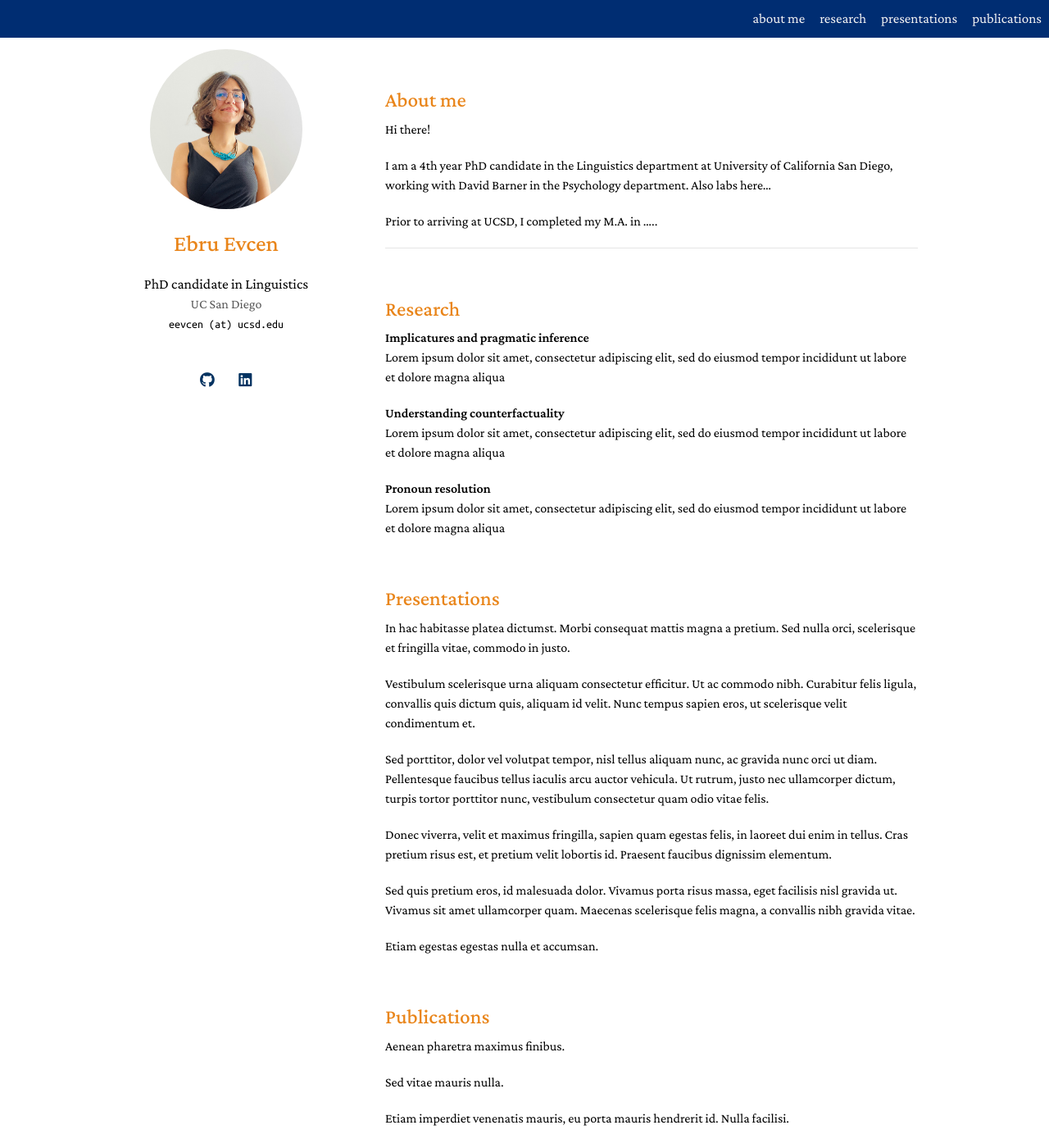
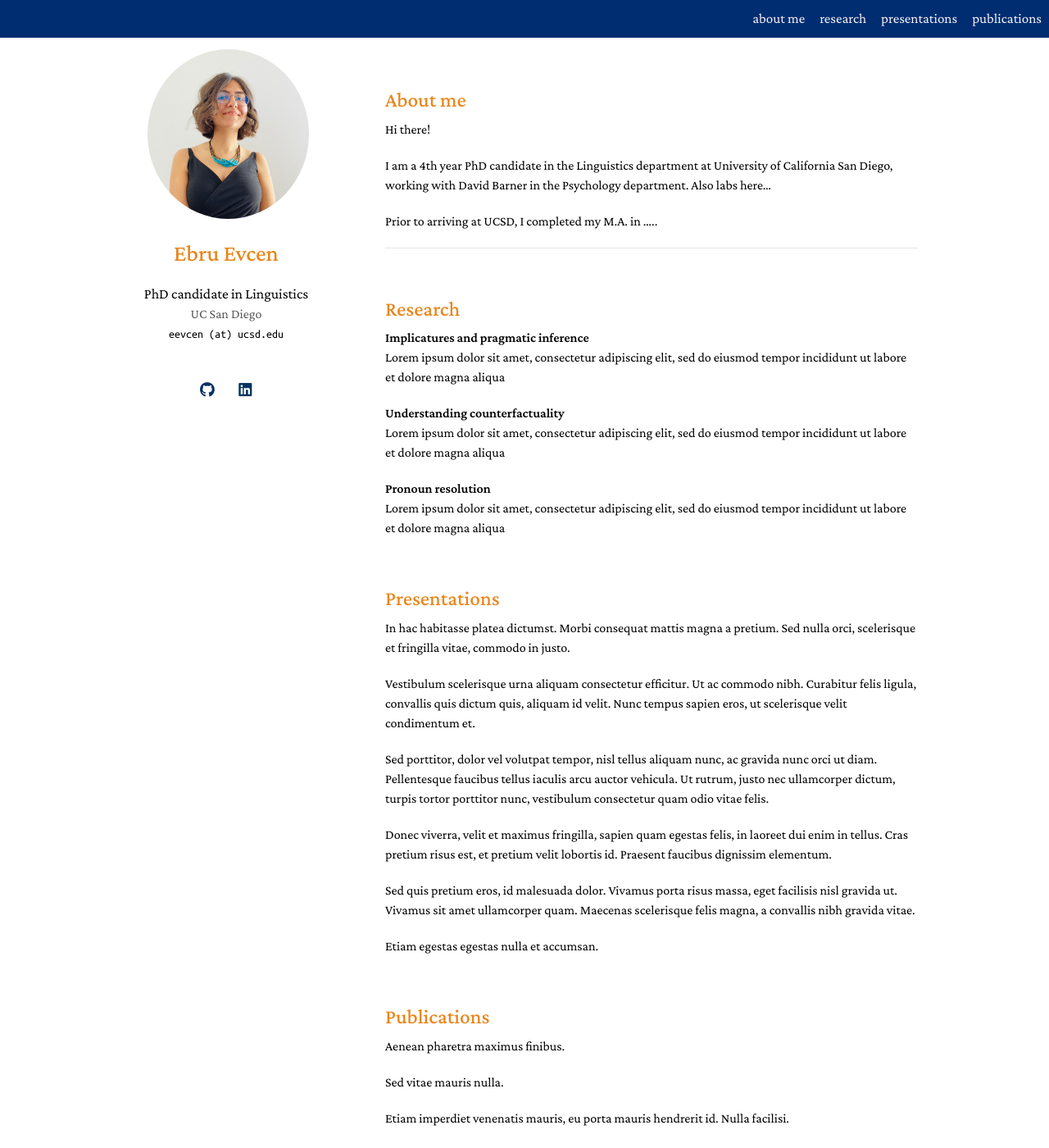
Before and after one commit to ebruevcen/ebruevcen.github.io, a Jekyll site: the page built from index.md, in a window 1280 px wide and 1400 px high. Shown: the whole window at 82% size. Built offline with Jekyll 4.4.1, drawn with Linux system fonts in a browser that asks for light colours; a style sheet for code colours, icons or effects is not loaded.

Commit message:
Update minimal-light.scss

```diff
--- a/_sass/minimal-light.scss
+++ b/_sass/minimal-light.scss
@@ -155,7 +155,7 @@ papertitle { font-weight: 600; font-size: 100%; }
 
 .image:before { -moz-transition: opacity 0.2s ease-in-out; -webkit-transition: opacity 0.2s ease-in-out; -ms-transition: opacity 0.2s ease-in-out; transition: opacity 0.2s ease-in-out; border-radius: 0.35em; content: ''; display: block; height: 100%; left: 0; opacity: 0.5; position: absolute; top: 0; width: 100%; }
 
-.image.avatar img { border-radius: 80%; width: 80%; padding: 20px; }
+.image.avatar img { border-radius: 70%; width: 85%; padding: 20px; }
 
 #header .image.avatar { margin: 0 0 1em 0; width: 8.00em;  }
 
```
